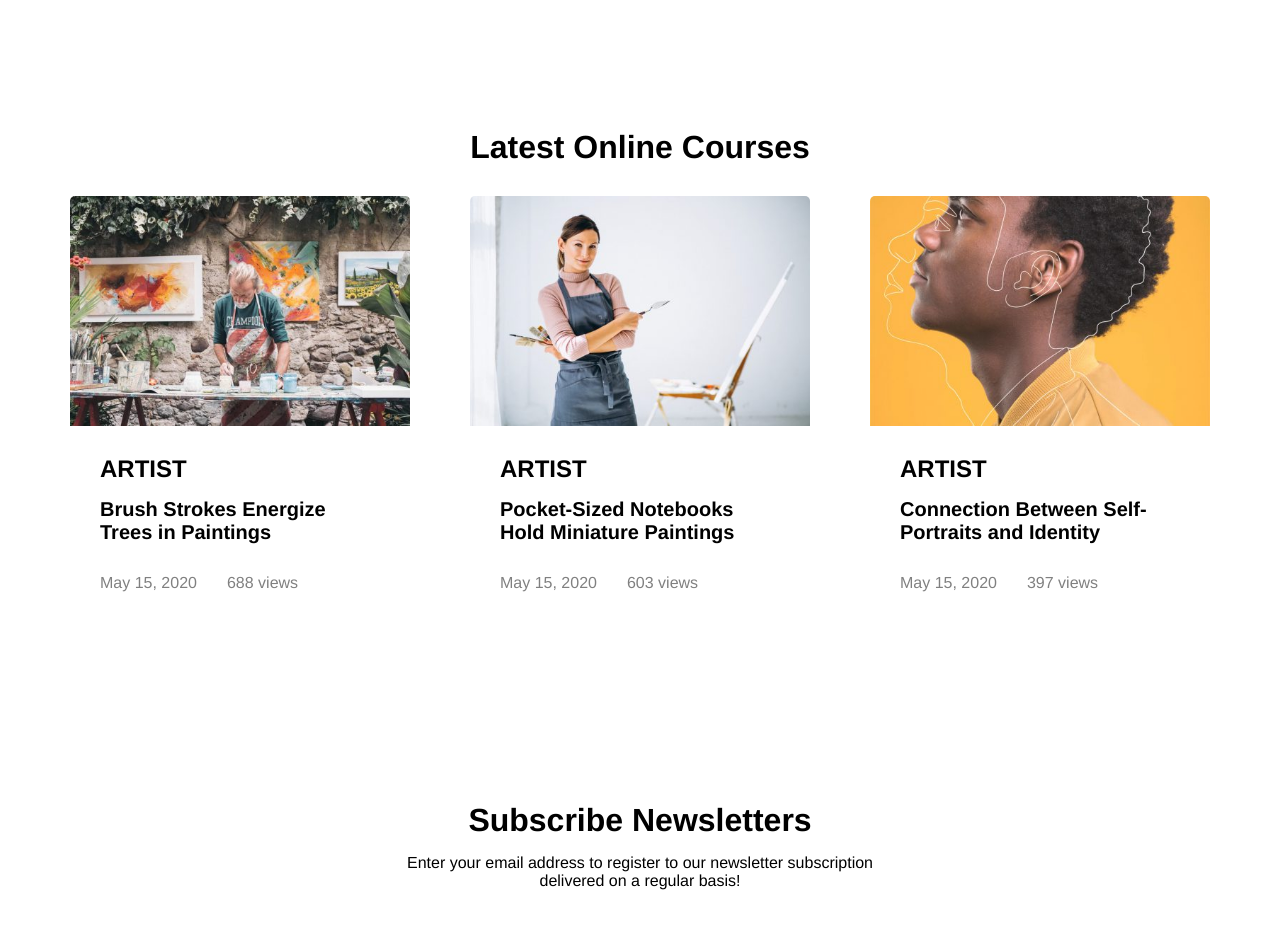
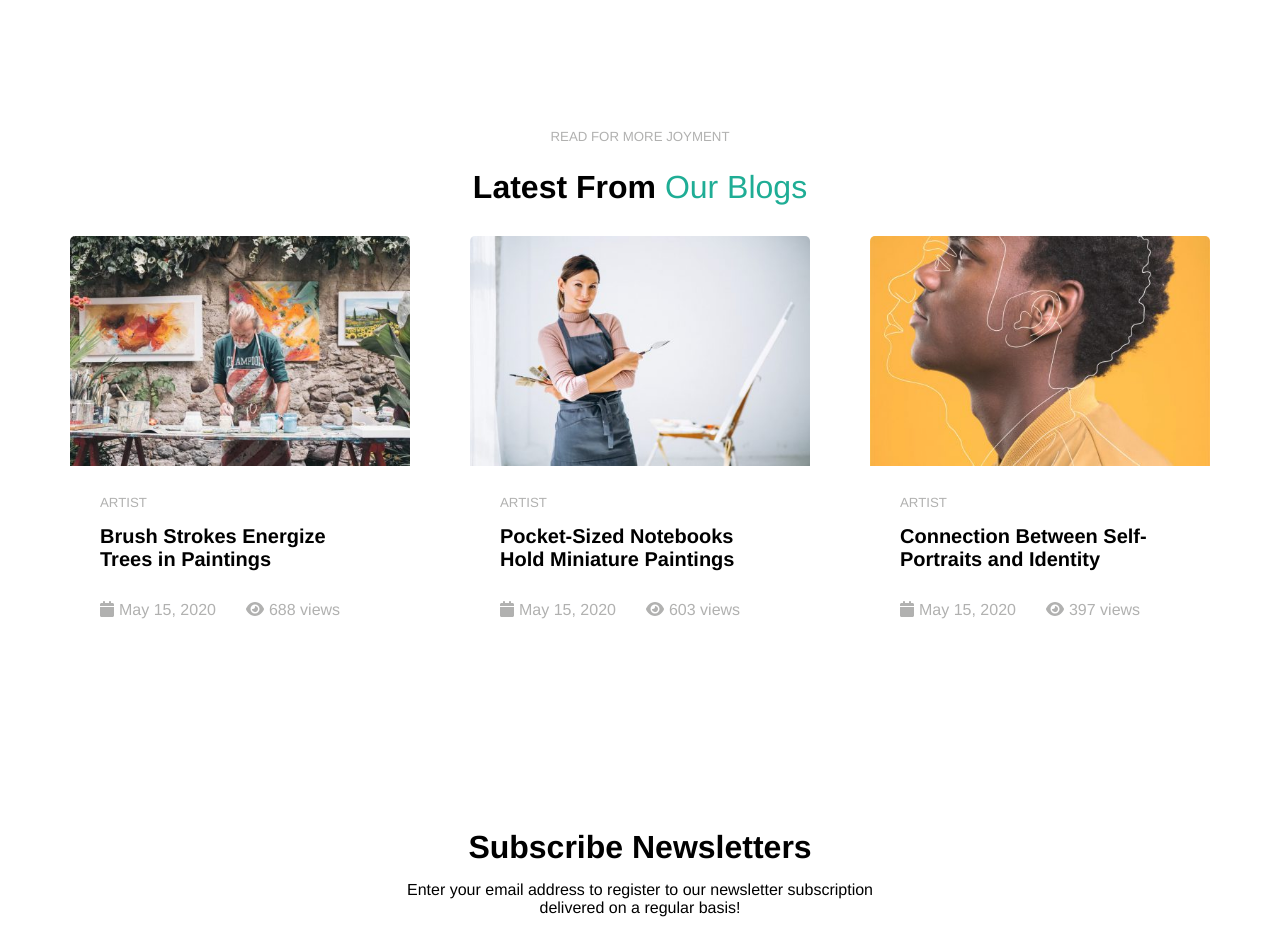
Before and after one commit to KCorigliano/proj-html-vuejs, a Vue app: page / in a window 1280 px wide. Shown: the part 4400-5326 px from the top of the page. Built offline with nearby package versions, Linux system fonts and the light colour scheme.

Commit message:
row 7 style

```diff
--- a/src/components/Row-7-LatestBlog.vue
+++ b/src/components/Row-7-LatestBlog.vue
@@ -1,37 +1,38 @@
 <template>
 <div class="container">
-    <h1>Latest Online Courses</h1>
+    <h5>READ FOR MORE JOYMENT</h5>
+    <h1>Latest From <span>Our Blogs</span></h1>
     <div class="row">
         <div class="courses-container">
             <img src="../assets/images/artist-blog-03-480x325.jpeg" alt="">
             <div class="courses-text">
-                <h2>ARTIST</h2>
+                <h5>ARTIST</h5>
                 <p>Brush Strokes Energize Trees in Paintings</p>
                 <div>
-                    <span>May 15, 2020</span>
-                    <span>688 views</span>
+                    <span><font-awesome-icon class="icon" icon="calendar" />May 15, 2020</span>
+                    <span><font-awesome-icon class="icon" icon="eye" />688 views</span>
                 </div>
             </div>
         </div>
         <div class="courses-container">
             <img src="../assets/images/artist-blog-01-480x325.jpg" alt="">
             <div class="courses-text">
-                <h2>ARTIST</h2>
+                <h5>ARTIST</h5>
                 <p>Pocket-Sized Notebooks Hold Miniature Paintings</p>
                 <div>
-                    <span>May 15, 2020</span>
-                    <span>603 views</span>
+                    <span><font-awesome-icon class="icon" icon="calendar" />May 15, 2020</span>
+                    <span><font-awesome-icon class="icon" icon="eye" />603 views</span>
                 </div>
             </div>
         </div>
         <div class="courses-container">
             <img src="../assets/images/artist-blog-02-480x325.jpg" alt="">
             <div class="courses-text">
-                <h2>ARTIST</h2>
+                <h5>ARTIST</h5>
                 <p>Connection Between Self-Portraits and Identity</p>
                 <div>
-                    <span>May 15, 2020</span>
-                    <span>397 views</span>
+                    <span><font-awesome-icon class="icon" icon="calendar" />May 15, 2020</span>
+                    <span><font-awesome-icon class="icon" icon="eye" />397 views</span>
                 </div>
             </div>
         </div>
@@ -40,16 +41,36 @@
 </template>
 
 <script>
+import { library } from '@fortawesome/fontawesome-svg-core'
+import { faCalendar, faEye } from '@fortawesome/free-solid-svg-icons'
+import { FontAwesomeIcon } from '@fortawesome/vue-fontawesome'
+library.add(faCalendar);
+library.add(faEye);
+
 export default {
-
+    components:{
+        FontAwesomeIcon
+    }
 }
 </script>
 
 <style lang="scss" scoped>
+@import '@/style/variables.scss';
 .container{
+
+    h5{
+        text-align: center;
+        color: $delta;
+        margin-bottom: 25px;
+        font-weight: 400;
+    }
 
     h1{
         text-align: center;
+        span{
+            color: $montainMeadow;
+            font-weight: 200;
+        }
     }
 
     .row{
@@ -72,6 +93,11 @@ export default {
                 border-radius: 0 0 5px 5px;
                 margin-top: -5px;
 
+                h5{
+                    text-align: left;
+                    margin-bottom: 5px;
+                }
+
                 p{
                     margin: 15px 0 30px;
                     font-weight: bold;
@@ -80,12 +106,15 @@ export default {
 
                 span{
                     margin-right: 30px;
-                    color: grey;
+                    color: $delta;
                     transition: all 0.5s;
+                    .icon{
+                        margin-right: 5px;
+                    }
                 }
 
                 &:hover{
-                    box-shadow: 0 0 10px grey;
+                    box-shadow: 0 0 10px $delta;
                     cursor: pointer;
                     transition: all 0.5s;
                 }
```
